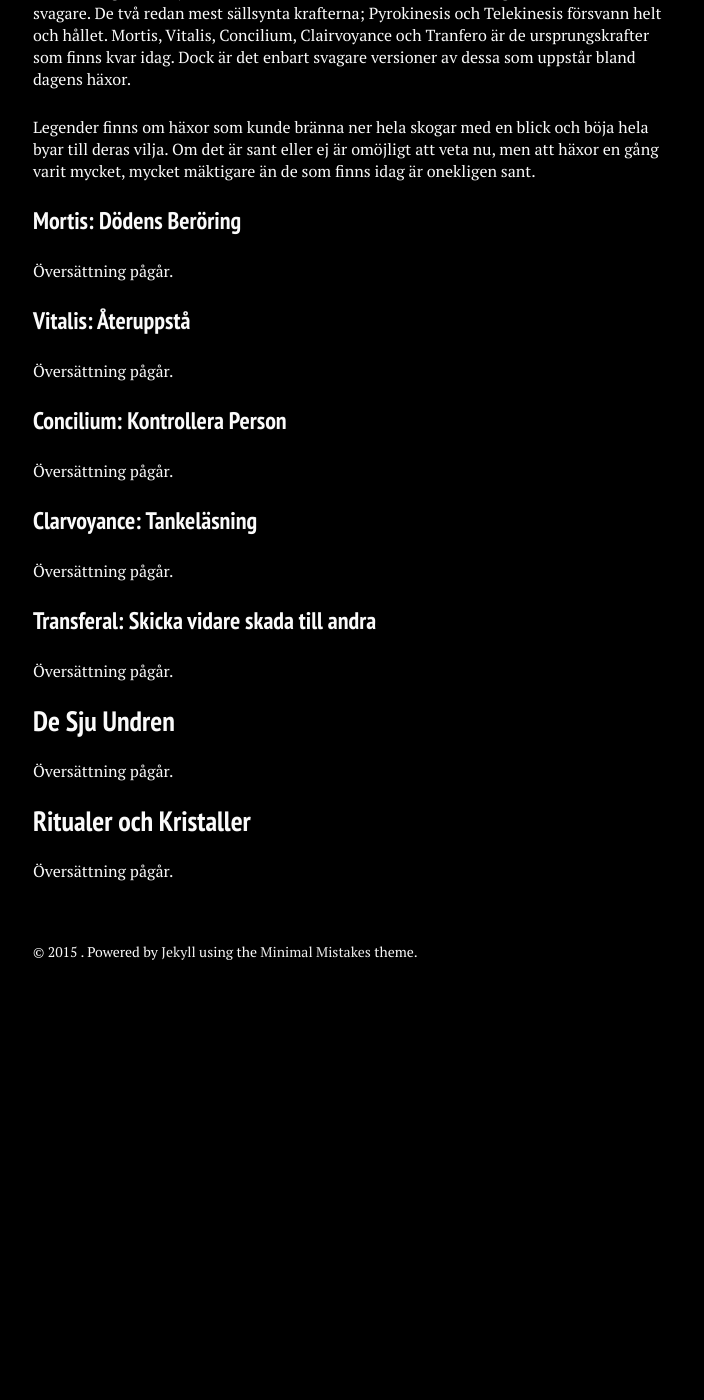
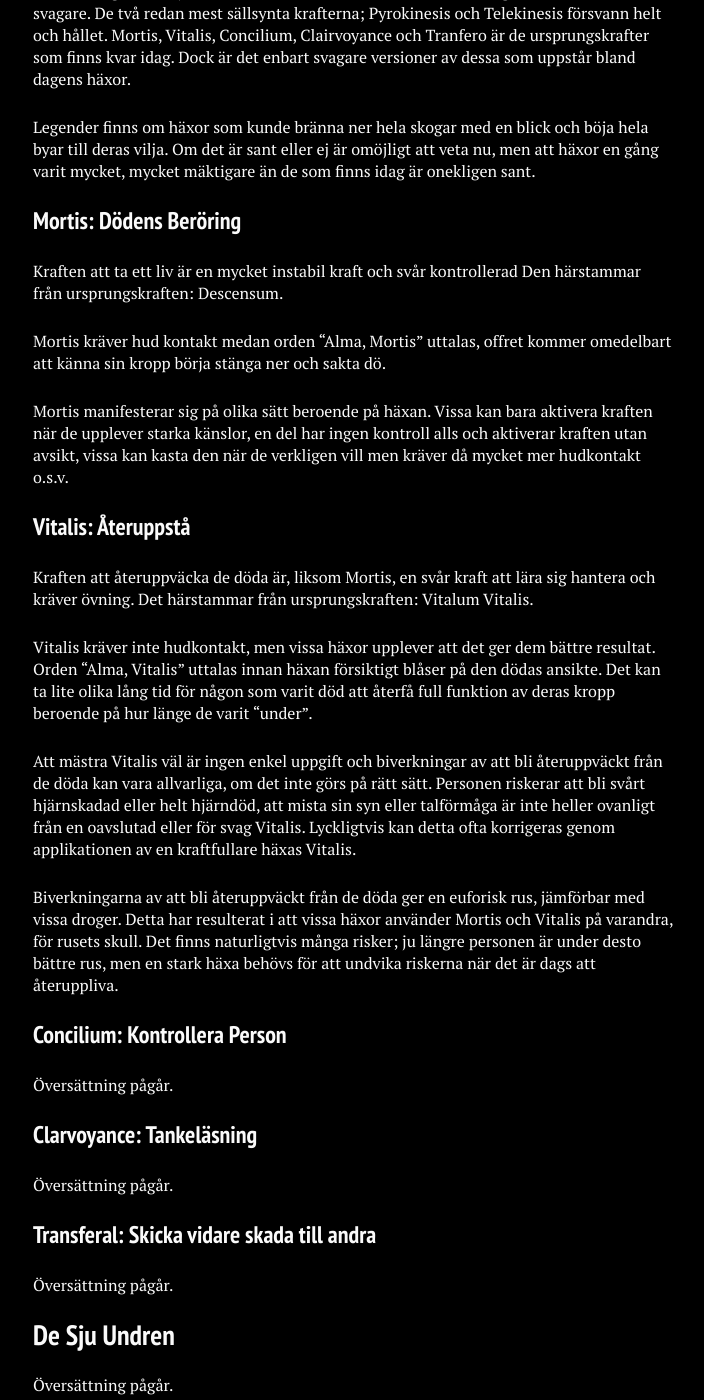
Before and after one commit to stanislavb/www.coven.nu, a Jekyll site: the page built from fiktion/index.md, in a window 1280 px wide and 1400 px high, scrolled down 1865 px. Shown: the whole window, without its empty margins (287-991 px from the left). Built offline with Jekyll 4.4.1, drawn with Linux system fonts in a browser that asks for light colours; nearby versions of some CDN libraries; before the commit the page ends 2875 px from its top, so only the background shows below that.

Commit message:
Update index.md

```diff
--- a/fiktion/index.md
+++ b/fiktion/index.md
@@ -45,11 +45,21 @@ Legender finns om häxor som kunde bränna ner hela skogar med en blick och böj
 
 ### Mortis: Dödens Beröring
 
-Översättning pågår.
+Kraften att ta ett  liv är en mycket instabil kraft och svår kontrollerad Den härstammar från ursprungskraften: Descensum.
+
+Mortis kräver hud kontakt medan orden "Alma, Mortis" uttalas, offret kommer omedelbart att känna sin kropp börja stänga ner och sakta dö.
+
+Mortis manifesterar sig på olika sätt beroende på häxan. Vissa kan bara aktivera kraften när de upplever starka känslor, en del har ingen kontroll alls och aktiverar kraften utan avsikt, vissa kan kasta den när de verkligen vill men kräver då mycket mer hudkontakt o.s.v.
 
 ### Vitalis: Återuppstå
 
-Översättning pågår.
+Kraften att återuppväcka de döda är, liksom Mortis, en svår kraft att lära sig hantera och kräver övning. Det härstammar från ursprungskraften: Vitalum Vitalis.
+
+Vitalis kräver inte hudkontakt, men vissa häxor upplever att det ger dem bättre resultat. Orden "Alma, Vitalis" uttalas innan häxan försiktigt blåser på den dödas ansikte. Det kan ta lite olika lång tid för någon som varit död att återfå full funktion av deras kropp beroende på hur länge de varit “under”.
+
+Att mästra Vitalis väl är ingen enkel uppgift och biverkningar av att bli återuppväckt från de döda kan vara allvarliga, om det inte görs på rätt sätt. Personen riskerar att bli svårt hjärnskadad eller helt hjärndöd, att mista sin syn eller talförmåga är inte heller ovanligt från en oavslutad eller för svag Vitalis. Lyckligtvis kan detta ofta korrigeras genom applikationen av en kraftfullare häxas Vitalis.
+
+Biverkningarna av att bli återuppväckt från de döda ger en euforisk rus, jämförbar med vissa droger. Detta har resulterat i att vissa häxor använder Mortis och Vitalis på varandra, för rusets skull. Det finns naturligtvis många risker; ju längre personen är under desto bättre rus, men en stark häxa behövs för att undvika riskerna när det är dags att återuppliva.
 
 ### Concilium: Kontrollera Person
 
```
